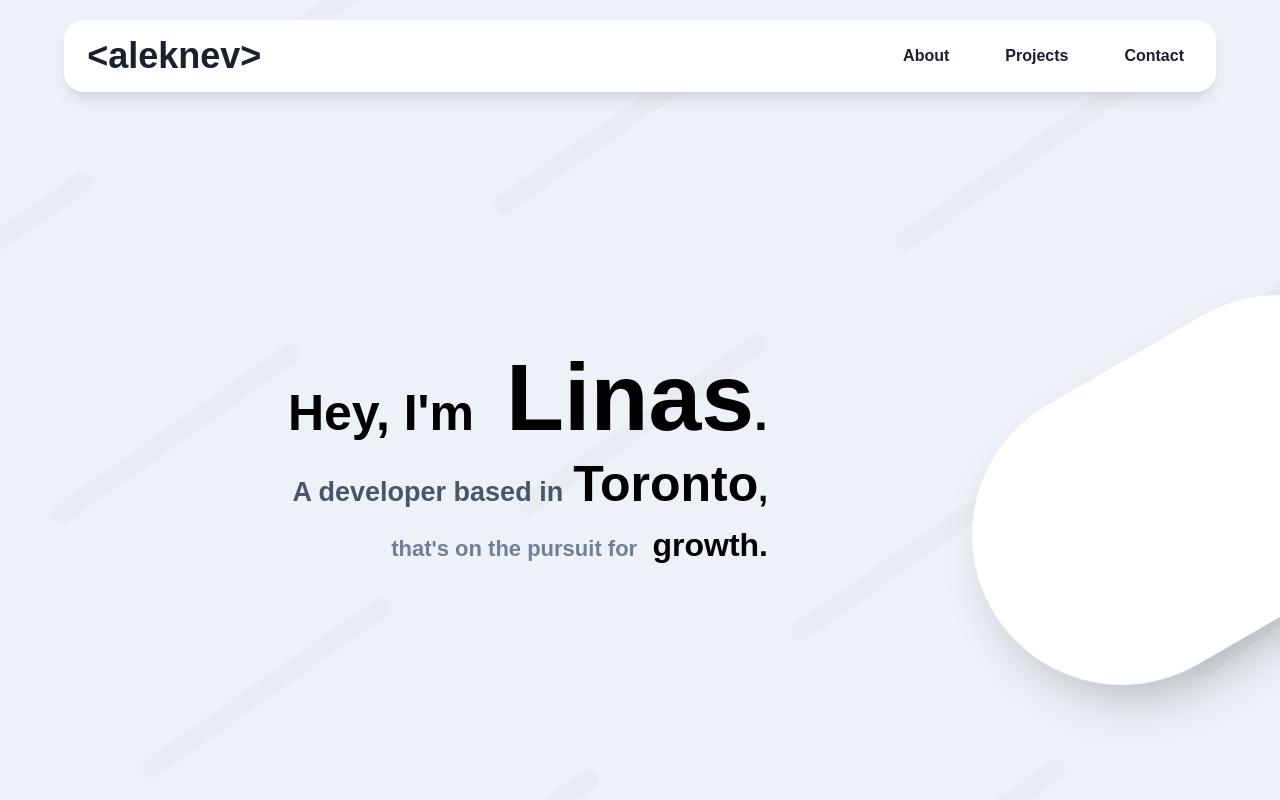
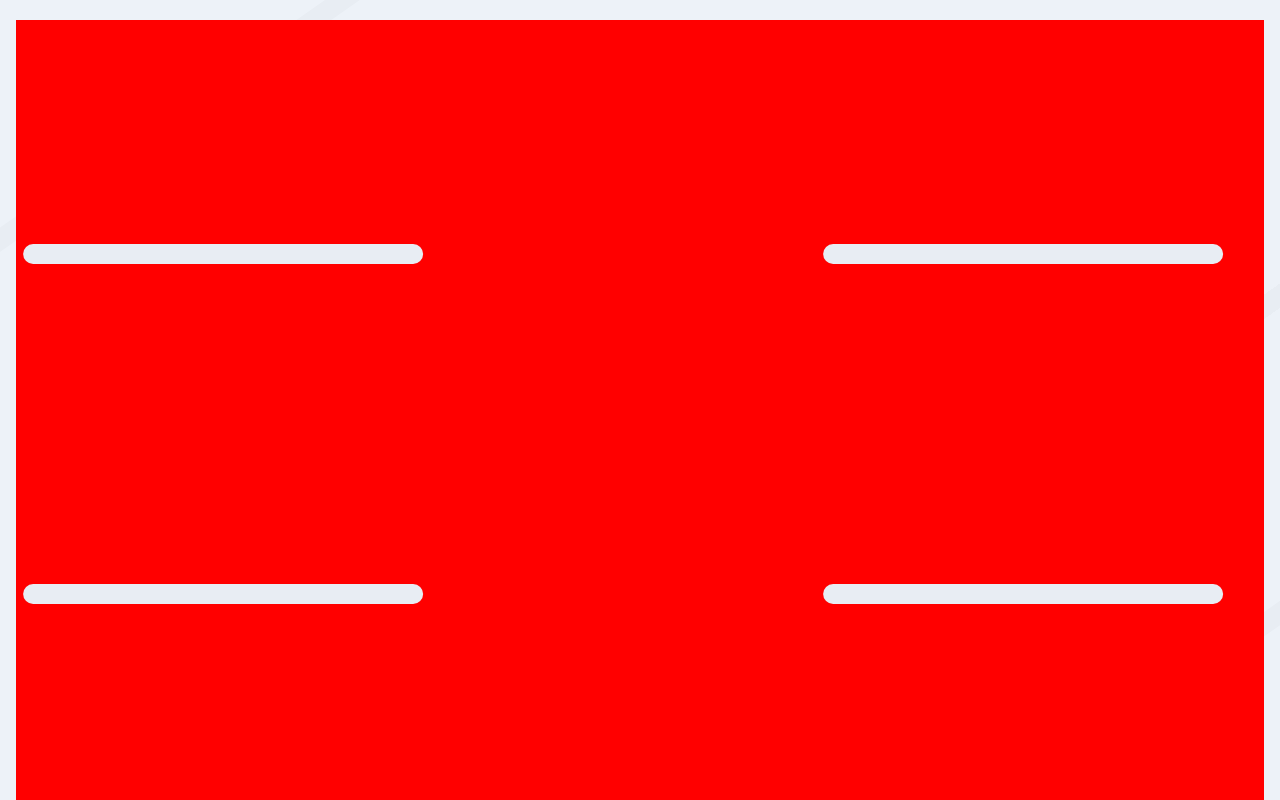
Before and after one commit to bzap/aleknev-dev, a Next.js app in the folder aleknev_dev/: page / in a window 1280 px wide. Shown: the top 800 px of the page. Built offline with nearby package versions, Linux system fonts and the light colour scheme.

Commit message:
begun proper animation loop for background

```diff
--- a/aleknev_dev/pages/components/Header.js
+++ b/aleknev_dev/pages/components/Header.js
@@ -121,7 +121,7 @@ const scrollBehaviour = (pos) => {
 			}}
 			fontWeight={'bold'}
 			fontSize={'1em'}>
-				&thinsp;REACH OUT TO ME
+				&thinsp;REACH OUT!
 			</ChakraBox>)}
 		</ChakraBox>
 		{pos.views.homeView  && (
--- a/aleknev_dev/pages/components/Hero.js
+++ b/aleknev_dev/pages/components/Hero.js
@@ -29,6 +29,7 @@ const Hero = () => (
 	px='7em'
 	pt={{ base: 20, md: '20em' }}
 	pb={{ base: 20, md: '40em' }}>
+
 		<Grid
 		position={'relative'}
 		gap={'12em'}
--- a/aleknev_dev/pages/components/Projects/Projects.js
+++ b/aleknev_dev/pages/components/Projects/Projects.js
@@ -22,6 +22,7 @@ import {
 import Preview from './Preview'
 import { motion, isValidMotionProp } from "framer-motion";
 import Parallax from '../layouts/Parallax';
+import { SiGithub  } from 'react-icons/si';
 
 
 const ChakraBox = chakra(motion.div, {
@@ -133,8 +134,44 @@ const gitButton = () => {
                         width={'full'}
                         fontSize={'1.8em'}
                         fontWeight={'bold'}>
-                            SEE MORE ON GITHUB
+                            MORE CODE HERE
                 </Center>
+
+                <Flex
+                direction={'row'}>
+                  <Flex
+                  as={motion.div}
+                  pt={'2em'}
+                  direction={'column'}
+                  alignItems={'flex-end'}>
+                    <Text
+                    fontSize={26}
+                    fontWeight={'bold'}>
+                      MORE&#160;&#160;&#160;&#160;
+                    </Text>
+                    <Text
+                    fontSize={26}
+                    fontWeight={'bold'}>
+                      CODE&#160;&#160;
+                    </Text>
+                    <Text
+                    fontSize={26}
+                    fontWeight={'bold'}>
+                      HERE
+                    </Text>
+                  </Flex>
+
+                  <ChakraBox
+                  cursor={'pointer'}
+                  as={motion.div}
+                  whileHover={{scale:1.1}}
+                  whileTap={{scale:0.9}}>
+                    <Icon
+                    as={SiGithub}
+                    h={'6em'}
+                    w={'6em'}/>
+                  </ChakraBox>
+                </Flex>
                 <ChakraBox
                 as={motion.div}
                 initial={{x:'90%'}}
--- /dev/null
+++ b/aleknev_dev/pages/components/Stripesv2.js
@@ -0,0 +1,284 @@
+import {
+	Container,
+	Stack,
+	chakra,
+	Flex,
+	Box,
+	Heading,
+	Text,
+	Button,
+	Image,
+	Grid,
+	GridItem,
+	Icon,
+	IconButton,
+	createIcon,
+	IconProps,
+	useColorModeValue,
+	shouldForwardProp
+  } from '@chakra-ui/react';
+import Head from 'next/head';
+import { AnimatePresence, motion, isValidMotionProp } from "framer-motion";
+
+
+const ChakraBox = chakra(motion.div, {
+	shouldForwardProp: (prop) => isValidMotionProp(prop) || shouldForwardProp(prop),
+  });
+
+
+const Stripesv2 = () => (
+	<Container
+	maxW={'container'}
+	h={'100vh'}
+	position={'relative'}
+	zIndex={200}
+	pt={'15em'}
+	bg='red'
+	overflow={'hidden'}
+	p={16}>
+		<ChakraBox>
+		<Grid
+		templateRows='repeat(2, 1fr)'
+		gap={'10em'}>
+			<GridItem>
+			<Flex
+			w={'200%'}
+			left={0}>
+			{reverseLine()}
+			{reverseLine()}
+			</Flex>
+			</GridItem>
+
+			<GridItem>
+			<Flex
+			w={'200%'}
+			left={0}>
+			{reverseLine()}
+			{reverseLine()}
+			</Flex>
+			</GridItem>
+
+
+		</Grid>
+
+		</ChakraBox>
+	</Container>
+
+  );
+
+const bar = () => {
+	return (
+		<Box
+		h={'20px'}
+		w={'25em'}
+		borderRadius={'18px'}
+		bg='#e8edf3'/>
+	)
+}
+
+const backgroundGrid = () => {
+	return (
+		<Grid
+		templateRows='repeat(5, 1fr)'
+		gap={'5em'}>
+			<GridItem>
+			<Flex
+			w={'200%'}
+			left={0}>
+			{reverseLine()}
+			{reverseLine()}
+			</Flex>
+			</GridItem>
+
+			<GridItem>
+			<Flex
+			w={'200%'}
+			left={0}>
+			{reverseLine()}
+			{reverseLine()}
+			</Flex>
+			</GridItem>
+			<GridItem>
+			<Flex
+			w={'200%'}
+			left={0}>
+			{reverseLine()}
+			{reverseLine()}
+			</Flex>
+			</GridItem>
+
+
+		</Grid>
+	)
+
+
+}
+
+const forwardLine = () => {
+	return (
+		<ChakraBox
+		w={'200%'}
+		position={'relative'}
+		left={0}
+		as={motion.div}
+		animate={{translateX:['-100%','0']}}
+		transition={{repeat: Infinity,
+					repeatType: 'loop',
+					duration:2,
+					ease:'linear'
+					}}>
+					{lineOfBars()}
+
+		</ChakraBox>
+	)
+}
+
+const reverseLine = () => {
+	return (
+		<ChakraBox
+		w={'200%'}
+		position={'relative'}
+		left={0}
+		as={motion.div}
+		animate={{translateX:['0%','-100%']}}
+		transition={{repeat: Infinity,
+					repeatType: 'loop',
+					duration:15,
+					ease:'linear'
+					}}>
+					{lineOfBars()}
+		</ChakraBox>
+	)
+}
+
+
+const lineOfBars = () => {
+	return (
+		<Flex
+		pt={'10em'}
+		justify={'space-around'}>
+				{[...Array(5)].map((item, idx) => (
+						bar()
+				))}
+		</Flex>
+	)
+}
+
+
+const rgridOfLines = () => {
+	return (
+		<Grid
+
+		justifyContent={'center'}
+		alignItems='center'
+		templateColumns='repeat(10, 1fr)'
+		gap={'15em'}
+		w={'3000px'}>
+			<GridItem>
+				{rstripe()}
+			</GridItem>
+			<GridItem>
+				{rstripe()}
+			</GridItem>
+			<GridItem>
+				{rstripe()}
+			</GridItem>
+			<GridItem>
+				{rstripe()}
+			</GridItem>
+			<GridItem>
+				{rstripe()}
+			</GridItem>
+			<GridItem>
+				{rstripe()}
+			</GridItem>
+			<GridItem>
+				{rstripe()}
+			</GridItem>
+		</Grid>
+	)
+  }
+
+const gridOfLines = () => {
+	return (
+		<Grid
+
+		justifyContent={'center'}
+		alignItems='center'
+		templateColumns='repeat(10, 1fr)'
+		gap={'10em'}
+		w={'3000px'}>
+			<GridItem>
+				{stripe()}
+			</GridItem>
+			<GridItem>
+				{stripe()}
+			</GridItem>
+			<GridItem>
+				{stripe()}
+			</GridItem>
+			<GridItem>
+				{stripe()}
+			</GridItem>
+			<GridItem>
+				{stripe()}
+			</GridItem>
+			<GridItem>
+				{stripe()}
+			</GridItem>
+			<GridItem>
+				{stripe()}
+			</GridItem>
+		</Grid>
+
+	)
+  }
+
+
+  const stripe = () => {
+	return (
+	<ChakraBox
+	as={motion.div}
+	borderRadius={'18px'}
+	animate={{translateX:['-100%','100%']}}
+	transition={{repeat: Infinity,
+				repeatType: 'loop',
+				duration:5,
+				ease:'linear'
+				}}
+	h={'20px'}
+	minW={'300px'}
+
+	overflow={'hidden'}
+	display={'flex'}
+	bg='#e8edf3'>
+
+	</ChakraBox>
+	)
+}
+
+const rstripe = () => {
+	return (
+	<ChakraBox
+	as={motion.div}
+	borderRadius={'18px'}
+	animate={{translateX:['100%','-100%']}}
+	transition={{repeat: Infinity,
+				repeatType: 'loop',
+				duration:5,
+				ease:'linear'
+				}}
+	h={'20px'}
+	minW={'300px'}
+
+	overflow={'hidden'}
+	display={'flex'}
+	bg='#e8edf3'>
+
+	</ChakraBox>
+	)
+}
+
+
+// bg='#e8edf3'
+export default Stripesv2
--- a/aleknev_dev/pages/index.js
+++ b/aleknev_dev/pages/index.js
@@ -14,6 +14,7 @@ import { useScrollPosition } from '@n8tb1t/use-scroll-position'
 import { useState, useEffect } from 'react'
 import { tabs } from "./components/Tabs/TabContent"
 import { motion, useScroll } from 'framer-motion'
+import Stripesv2 from './components/Stripesv2'
 
 
 
@@ -50,9 +51,8 @@ const Home = () => {
     <Layout>
 
         <Header pos={{views:{aboutView, setAboutView, projView,
-                           setProjView, setContactView, heroView, homeView, contactView}}}
-               />
-
+                           setProjView, setContactView, heroView, homeView, contactView}}}/>
+        <Stripesv2/>
         <Hero />
         <About/>
         <Projects/>
```
